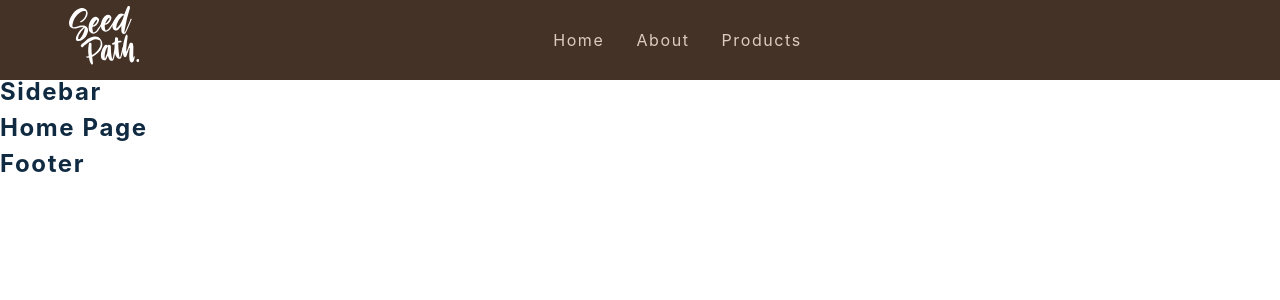
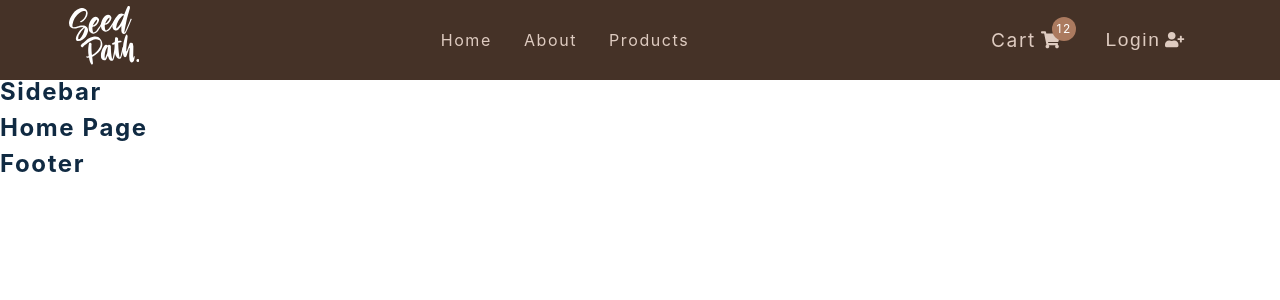
Before and after one commit to stevepetebruce/React-Store, a React (Create React App) app: page / in a window 1280 px wide. Shown: the top 300 px of the page. Built offline with nearby package versions, Linux system fonts and the light colour scheme.

Commit message:
Add cart buttons to navbar

```diff
--- a/src/components/CartButtons.js
+++ b/src/components/CartButtons.js
@@ -7,7 +7,21 @@
 import { useUserContext } from '../context/user_context';
 
 const CartButtons = () => {
-  return <h4>cart buttons </h4>;
+  return (
+    <Wrapper className="cart-btn-wrapper">
+      <Link to="/cart" className="cart-btn">
+        Cart
+        <span className="cart-container">
+          <FaShoppingCart />
+          <span className="cart-value">12</span>
+        </span>
+      </Link>
+      <button type="button" className="auth-btn">
+        Login
+        <FaUserPlus />
+      </button>
+    </Wrapper>
+  );
 };
 
 const Wrapper = styled.div`
@@ -17,12 +31,10 @@
   width: 225px;
 
   .cart-btn {
-    color: var(--clr-grey-1);
-    font-size: 1.5rem;
+    color: var(--clr-primary-9);
+    font-size: 1.2rem;
     letter-spacing: var(--spacing);
-    color: var(--clr-grey-1);
     display: flex;
-
     align-items: center;
   }
   .cart-container {
@@ -54,9 +66,9 @@
     align-items: center;
     background: transparent;
     border-color: transparent;
-    font-size: 1.5rem;
+    font-size: 1.2rem;
     cursor: pointer;
-    color: var(--clr-grey-1);
+    color: var(--clr-primary-9);
     letter-spacing: var(--spacing);
     svg {
       margin-left: 5px;
--- a/src/components/Navbar.js
+++ b/src/components/Navbar.js
@@ -30,6 +30,7 @@
             );
           })}
         </ul>
+        <CartButtons />
       </div>
     </NavContainer>
   );
```
